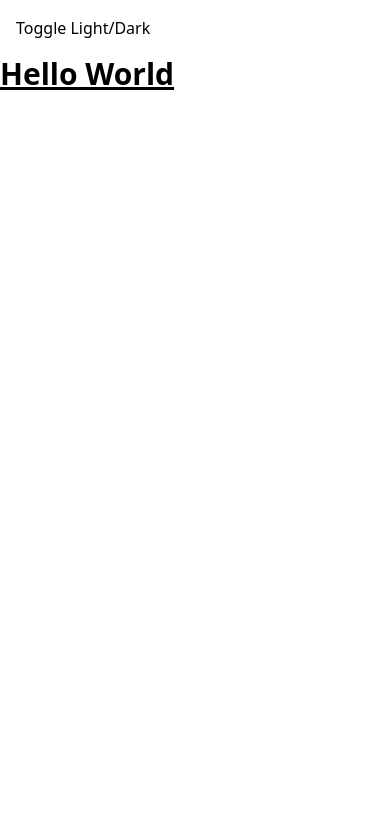
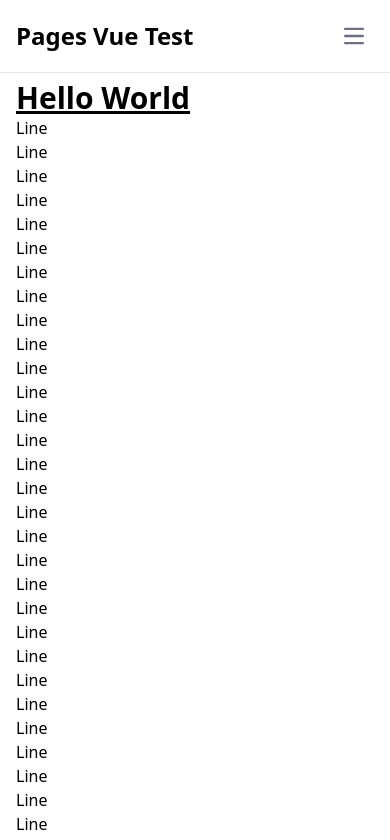
Before and after one commit to joefoxdevelopment/pages-vue-test, a Vue app: page / in a window 390 px wide. Shown: the top 840 px of the page. Built offline with nearby package versions, Linux system fonts and the light colour scheme.

Commit message:
Fix nav on mobile, add stickiness

```diff
--- a/src/App.vue
+++ b/src/App.vue
@@ -5,7 +5,9 @@
 <template>
   <NavigationBar />
 
-  <RouterView />
+  <main class="p-4">
+    <RouterView />
+  </main>
 </template>
 
 <style scoped></style>
--- a/src/components/NavigationBar.vue
+++ b/src/components/NavigationBar.vue
@@ -16,30 +16,83 @@
   const classes =
     "block py-2 px-3 text-gray-900 rounded-sm hover:bg-gray-100 md:hover:bg-transparent md:border-0 md:hover:text-blue-700 md:p-0 dark:text-white md:dark:hover:text-blue-500 dark:hover:bg-gray-700 dark:hover:text-white md:dark:hover:bg-transparent";
 
-  return route.name === item.routerLink.name ? currentPageClasses : classes;
+  return (item && route.name === item.routerLink.name) ? currentPageClasses : classes;
+}
+
+function getAriaCurrent(item) {
+  return route.name === item.routerLink.name ? 'page' : null;
+}
+
+function toggleNav() {
+  document.querySelector('#navigation-menu').classList.toggle('hidden');
 }
 </script>
 
 <template>
-  <header>
-    <nav class="bg-white border-gray-200 dark:bg-gray-900">
+  <header class="h-16">
+    <nav class="bg-white dark:bg-gray-900 fixed w-full z-20 top-0 start-0 border-b border-gray-200 dark:border-gray-600">
       <div
-        id="navigation-options"
         class="max-w-screen-xl flex flex-wrap items-center justify-between mx-auto p-4"
       >
-        <div class="hidden w-full md:block md:w-auto">
+        <RouterLink
+          :to="{name: 'index'}"
+          class="flex items-center space-x-3"
+        >
+          <span class="self-center text-2xl font-semibold whitespace-nowrap dark:text-white">Pages Vue Test</span>
+        </RouterLink>
+
+
+        <button
+          data-collapse-toggle="navigation-menu"
+          type="button"
+          class="inline-flex items-center p-2 w-10 h-10 justify-center text-sm text-gray-500 rounded-lg md:hidden hover:bg-gray-100 focus:outline-none focus:ring-2 focus:ring-gray-200 dark:text-gray-400 dark:hover:bg-gray-700 dark:focus:ring-gray-600"
+          aria-controls="navigation-menu"
+          aria-expanded="false"
+          @click="toggleNav"
+        >
+          <span class="sr-only">Open main menu</span>
+          <svg
+            class="w-5 h-5"
+            aria-hidden="true"
+            xmlns="http://www.w3.org/2000/svg"
+            fill="none"
+            viewBox="0 0 17 14"
+          >
+            <path
+              stroke="currentColor"
+              stroke-linecap="round"
+              stroke-linejoin="round"
+              stroke-width="2"
+              d="M1 1h15M1 7h15M1 13h15"
+            />
+          </svg>
+        </button>
+
+        <div
+          id="navigation-menu"
+          class="hidden w-full md:block md:w-auto"
+        >
           <ul
             v-if="navigation"
-            class="font-medium flex flex-col p-4 md:p-0 mt-4 border border-gray-100 rounded-lg bg-gray-50 md:flex-row md:space-x-8 rtl:space-x-reverse md:mt-0 md:border-0 md:bg-white dark:bg-gray-800 md:dark:bg-grey-900 dark:border-gray-700"
+            class="font-medium flex flex-col p-4 md:p-0 mt-4 border border-gray-100 rounded-lg bg-gray-50 md:flex-row md:space-x-8 md:mt-0 md:border-0 md:bg-white dark:bg-gray-800 md:dark:bg-gray-900 dark:border-gray-700"
           >
-            <li v-for="(item, index) in navigation.items" :key="index">
-              <RouterLink :to="item.routerLink" :class="getClasses(item)" aria-current="page">
+            <li
+              v-for="(item, index) in navigation.items"
+              :key="index"
+            >
+              <RouterLink
+                :to="item.routerLink"
+                :class="getClasses(item)"
+                :aria-current="getAriaCurrent(item)"
+              >
                 {{ item.text }}
               </RouterLink>
             </li>
+            <li>
+              <a :class="getClasses(null)">Toggle Light/Dark</a>
+            </li>
           </ul>
         </div>
-        <button>Toggle Light/Dark</button>
       </div>
     </nav>
   </header>
--- a/src/pages/AboutPage.vue
+++ b/src/pages/AboutPage.vue
@@ -1,7 +1,9 @@
 <script setup></script>
 
 <template>
-  <h1 class="text-3xl font-bold underline">About Page</h1>
+  <h1 class="text-3xl font-bold underline">
+    About Page
+  </h1>
 </template>
 
 <script></script>
--- a/src/pages/IndexPage.vue
+++ b/src/pages/IndexPage.vue
@@ -1,7 +1,81 @@
 <script setup></script>
 
 <template>
-  <h1 class="text-3xl font-bold underline">Hello World</h1>
+  <h1 class="text-3xl font-bold underline">
+    Hello World
+  </h1>
+  <p>Line</p>
+  <p>Line</p>
+  <p>Line</p>
+  <p>Line</p>
+  <p>Line</p>
+  <p>Line</p>
+  <p>Line</p>
+  <p>Line</p>
+  <p>Line</p>
+  <p>Line</p>
+  <p>Line</p>
+  <p>Line</p>
+  <p>Line</p>
+  <p>Line</p>
+  <p>Line</p>
+  <p>Line</p>
+  <p>Line</p>
+  <p>Line</p>
+  <p>Line</p>
+  <p>Line</p>
+  <p>Line</p>
+  <p>Line</p>
+  <p>Line</p>
+  <p>Line</p>
+  <p>Line</p>
+  <p>Line</p>
+  <p>Line</p>
+  <p>Line</p>
+  <p>Line</p>
+  <p>Line</p>
+  <p>Line</p>
+  <p>Line</p>
+  <p>Line</p>
+  <p>Line</p>
+  <p>Line</p>
+  <p>Line</p>
+  <p>Line</p>
+  <p>Line</p>
+  <p>Line</p>
+  <p>Line</p>
+  <p>Line</p>
+  <p>Line</p>
+  <p>Line</p>
+  <p>Line</p>
+  <p>Line</p>
+  <p>Line</p>
+  <p>Line</p>
+  <p>Line</p>
+  <p>Line</p>
+  <p>Line</p>
+  <p>Line</p>
+  <p>Line</p>
+  <p>Line</p>
+  <p>Line</p>
+  <p>Line</p>
+  <p>Line</p>
+  <p>Line</p>
+  <p>Line</p>
+  <p>Line</p>
+  <p>Line</p>
+  <p>Line</p>
+  <p>Line</p>
+  <p>Line</p>
+  <p>Line</p>
+  <p>Line</p>
+  <p>Line</p>
+  <p>Line</p>
+  <p>Line</p>
+  <p>Line</p>
+  <p>Line</p>
+  <p>Line</p>
+  <p>Line</p>
 </template>
 
 <script></script>
```
